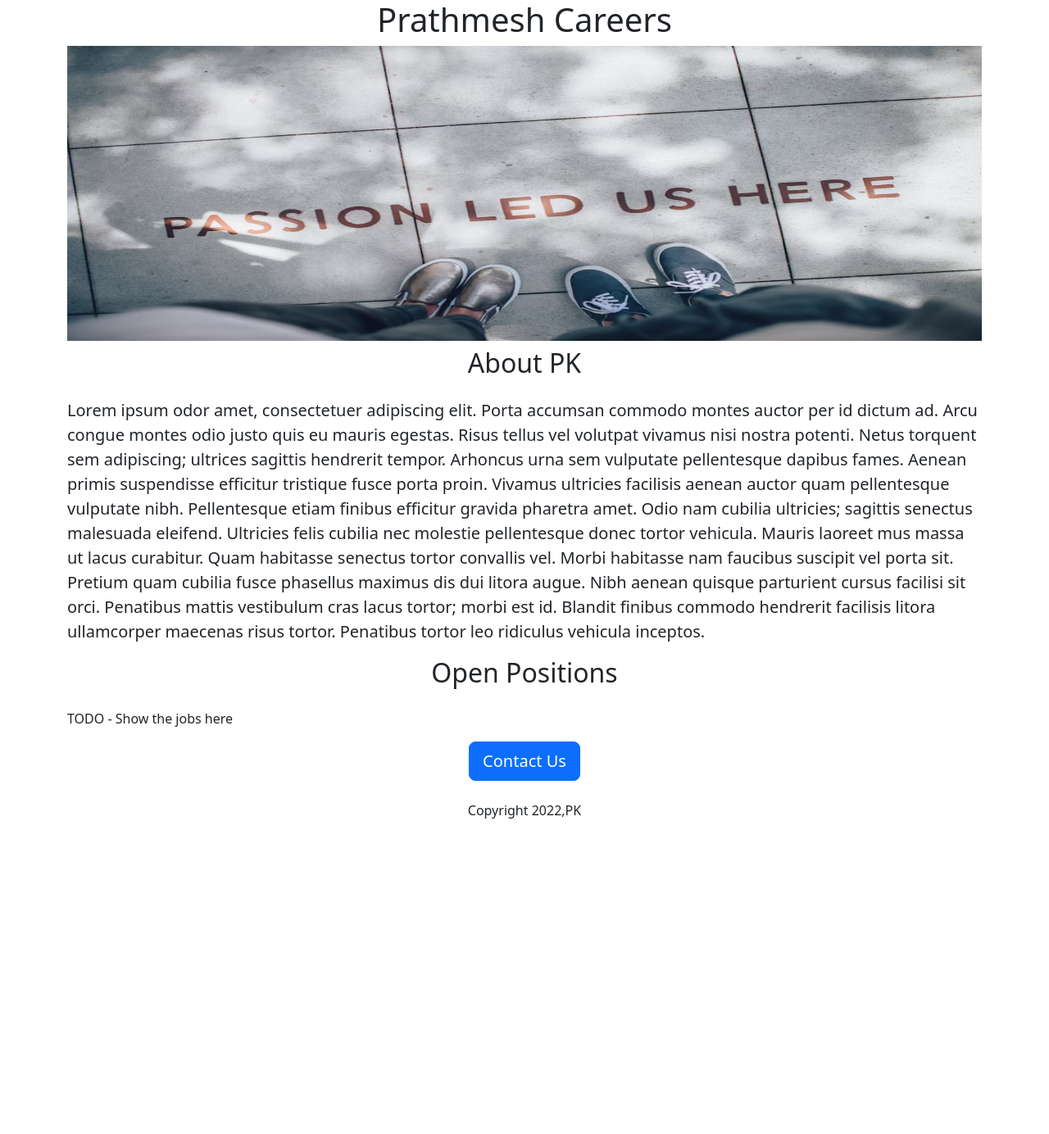
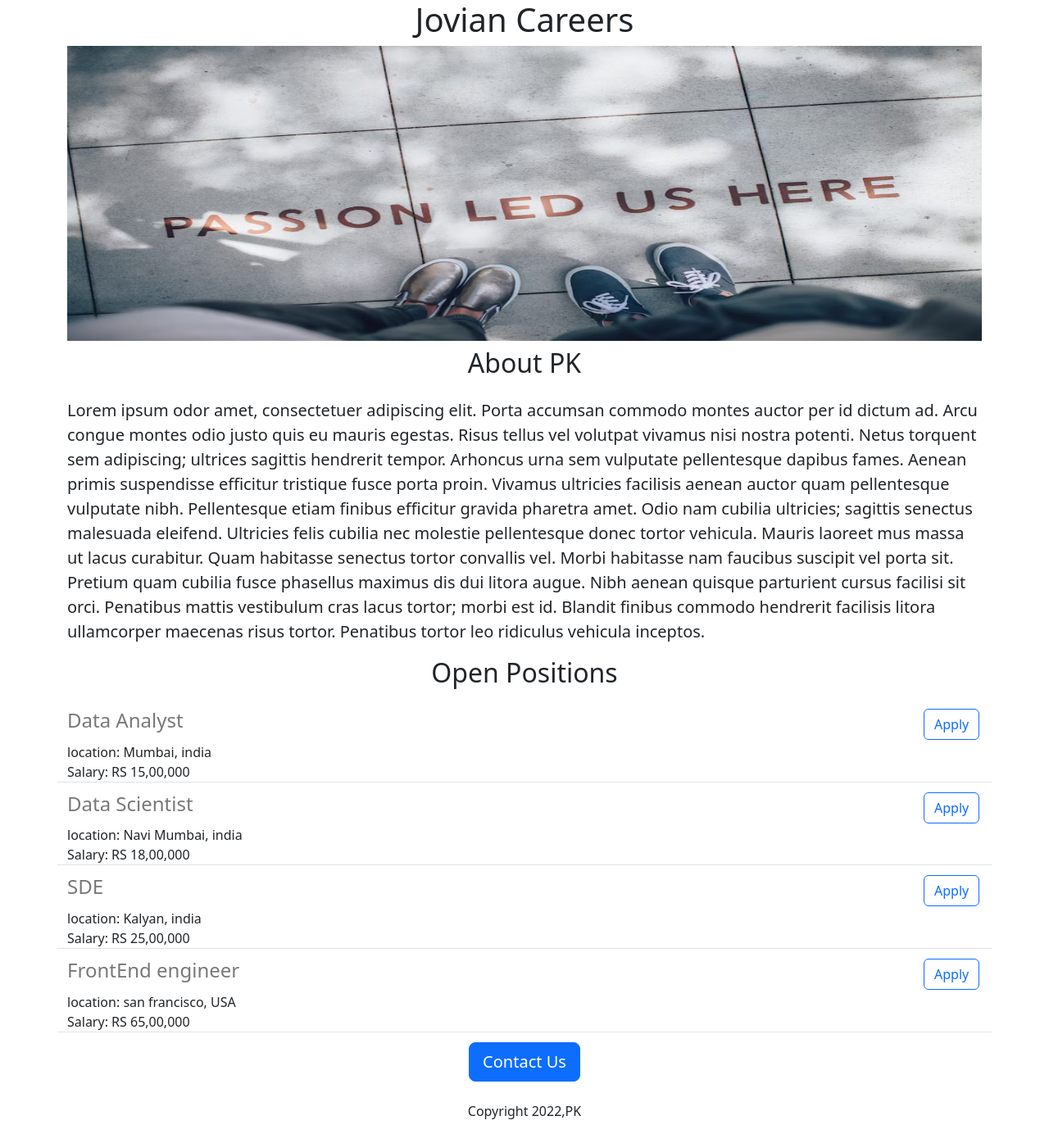
Before and after one commit to Prathmesh0001761/Careers-Website, a Flask app: page / in a window 1280 px wide. Shown: the whole page at 82% size. Before the commit the page ends 999 px from the top, so only its background shows below. Run offline with Flask 3, Linux system fonts and the light colour scheme.

Commit message:
ADDED DYNAMIC  DATA AND API ROUTE

```diff
--- a/app.py
+++ b/app.py
@@ -1,10 +1,41 @@
-from flask import Flask,render_template
+from flask import Flask,render_template,jsonify
 
 app = Flask(__name__)
 
+JOBS = [
+  {
+    'id':1,
+    "title":"Data Analyst",
+    'location':'Mumbai, india',
+    'salary':'RS 15,00,000'
+  },
+  {
+    'id':2,
+    "title":"Data Scientist",
+    'location':'Navi Mumbai, india',
+    'salary':'RS 18,00,000'
+  },
+  {
+    'id':3,
+    "title":"SDE",
+    'location':'Kalyan, india',
+    'salary':'RS 25,00,000'
+  },
+  {
+    'id':4,
+    "title":"FrontEnd engineer",
+    'location':'san francisco, USA',
+    'salary':'RS 65,00,000'
+  },
+]
+
 @app.route("/")
 def hello():
-  return render_template('home.html')
+  return render_template('home.html',jobs=JOBS,company_name = "Jovian")
+
+@app.route('/api/jobs')
+def list_jobs():
+  return jsonify(JOBS)
 
 if __name__ == "__main__":
   app.run(host='0.0.0.0',debug=True)
--- a/templates/home.html
+++ b/templates/home.html
@@ -15,7 +15,7 @@
   </head>
   <body>
     <div class="container">
-    <h1 class="text-center"> Prathmesh Careers</h1>
+    <h1 class="text-center"> {{company_name}} Careers</h1>
     <img class='img-fluid' id="banner" src="https://99d379f4-e9a7-41b9-9236-ce82cf63b5aa-00-2pidz2bfabqq3.pike.replit.dev/static/banner.jpg" >
   </body>
   <h2 class="text-center mt-2 mb-4">About PK</h2>
@@ -23,7 +23,11 @@
     Lorem ipsum odor amet, consectetuer adipiscing elit. Porta accumsan commodo montes auctor per id dictum ad. Arcu congue montes odio justo quis eu mauris egestas. Risus tellus vel volutpat vivamus nisi nostra potenti. Netus torquent sem adipiscing; ultrices sagittis hendrerit tempor. Arhoncus urna sem vulputate pellentesque dapibus fames. Aenean primis suspendisse efficitur tristique fusce porta proin. Vivamus ultricies facilisis aenean auctor quam pellentesque vulputate nibh. Pellentesque etiam finibus efficitur gravida pharetra amet. Odio nam cubilia ultricies; sagittis senectus malesuada eleifend. Ultricies felis cubilia nec molestie pellentesque donec tortor vehicula. Mauris laoreet mus massa ut lacus curabitur. Quam habitasse senectus tortor convallis vel. Morbi habitasse nam faucibus suscipit vel porta sit. Pretium quam cubilia fusce phasellus maximus dis dui litora augue. Nibh aenean quisque parturient cursus facilisi sit orci. Penatibus mattis vestibulum cras lacus tortor; morbi est id. Blandit finibus commodo hendrerit facilisis litora ullamcorper maecenas risus tortor. Penatibus tortor leo ridiculus vehicula inceptos.
   </p>
   <h2 class="text-center  mt-2 mb-4">Open Positions</h2>
-  <p>TODO - Show the jobs here</p>
+  <div >
+    {% for job in jobs %}
+      {% include 'jobitem.html'%}
+    {% endfor %}
+  </div>
   <div class="text-center">
   <button class="btn btn-primary btn-lg">Contact Us</button>
     <p class='mt-4'>Copyright 2022,PK</p>
--- /dev/null
+++ b/templates/jobitem.html
@@ -0,0 +1,18 @@
+<div class='border-bottom row' style="margin-bottom:12px">
+  <div class="col-11">
+    <h4 style="color:rgb(120,120,120); margin-bottom:4px; padding-bottom:8px">
+      {{job['title']}}
+    </h4>
+    <div>
+      location: {{job['location']}}
+    </div>
+    {% if 'salary' in job %}
+     <div>
+       Salary: {{job['salary']}}
+     </div>
+    {% endif %}
+  </div>
+  <div class='col-1'>
+  <button type="button" class="btn btn-outline-primary">Apply</button>
+  </div>
+</div>
```
